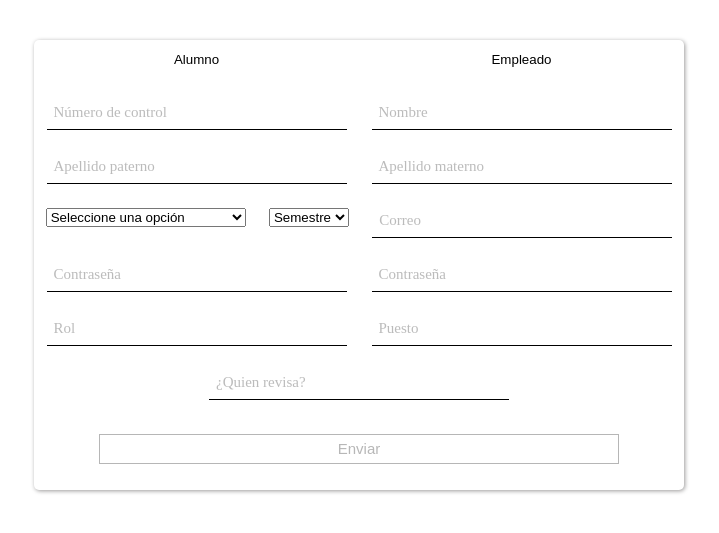
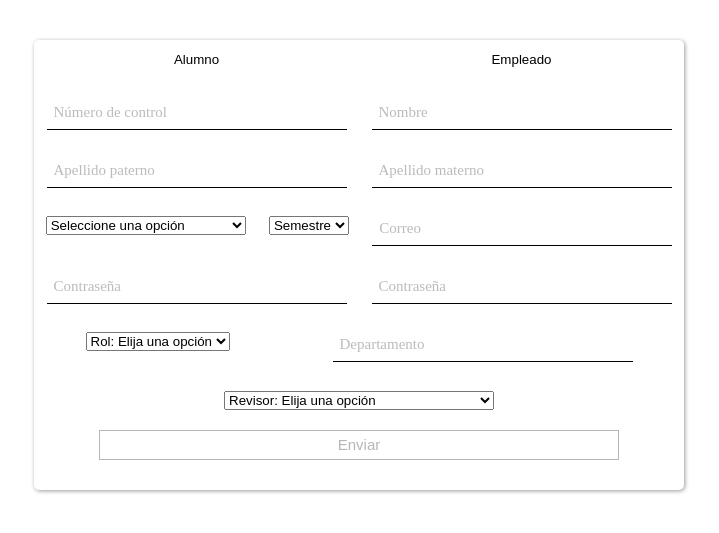
Before and after one commit to jogs78/mensajeria, a Laravel app: page /user/create in a window 1280 px wide. Shown: the part 60-593 px from the top of the page, without its empty margins (281-1000 px from the left). Run offline with Laravel 8, Linux system fonts and the light colour scheme; the visitor is signed in with stand-in values (Sample User, id 1); data that the repository does not hold is empty.

Commit message:
detalles

```diff
--- a/app/Http/Controllers/InformaticoController.php
+++ b/app/Http/Controllers/InformaticoController.php
@@ -48,6 +48,7 @@
         $this->authorize('create', Auth::user());
         $semestres = Semestre::all();
         $carreras = Carrera::all();
+        //$empleados = DB::select('SELECT * FROM empleados WHERE rol="Revisor"');
         return view('informatico.user-register', compact('semestres', 'carreras'));
     }
 
@@ -60,6 +61,7 @@
     public function store(Request $request)
     {
         $informacion = $request->all();
+        //return $informacion;
         request()->validate([
             'name' => 'required',
             'a_paterno' => 'required',
--- a/resources/views/informatico/user-register.blade.php
+++ b/resources/views/informatico/user-register.blade.php
@@ -104,20 +104,30 @@
                 </div>
 
                 <div class="div-item_container">
-                    <input class="input" type="text" name="rol" value="{{ old('rol') }}">
-                    <label class="lbls" for="">Rol</label><br>
+                    <select name="rol" id="rol" class="input">
+                        <option value="">Rol: Elija una opción</option>
+                        <option value="Informático">Informático</option>
+                        <option value="Difusor">Difusor</option>
+                        <option value="Revisor">Revisor</option>
+                        <option value="Emisor">Emisor</option>
+                    </select>
                     {!! $errors->first('rol', '<small>:message</small><br>') !!}
                 </div>
 
                 <div class="div-item_container">
                     <input class="input" type="text" name="puesto" value="{{ old('puesto') }}">
-                    <label class="lbls" for="">Puesto</label><br>
+                    <label class="lbls" for="">Departamento</label><br>
                     {!! $errors->first('puesto', '<small>:message</small><br>') !!}
                 </div>
 
                 <div class="div-item_container">
-                    <input class="input" type="text" name="quien_revisa" value="{{ old('quien_revisa') }}">
-                    <label class="lbls" for="">¿Quien revisa?</label><br>
+                    <select name="quien_revisa" id="quien_revisa" class="input">
+                        <option>Revisor: Elija una opción</option>
+                        <option>Subdirección de Planeación y Vinculación</option>
+                        <option>Subdirección Académica</option>
+                        <option>Subdirección de Servicios Administrativos</option>
+                    </select>
+
                     {!! $errors->first('quien_revisa', '<small>:message</small><br>') !!}
                 </div>
 
```
